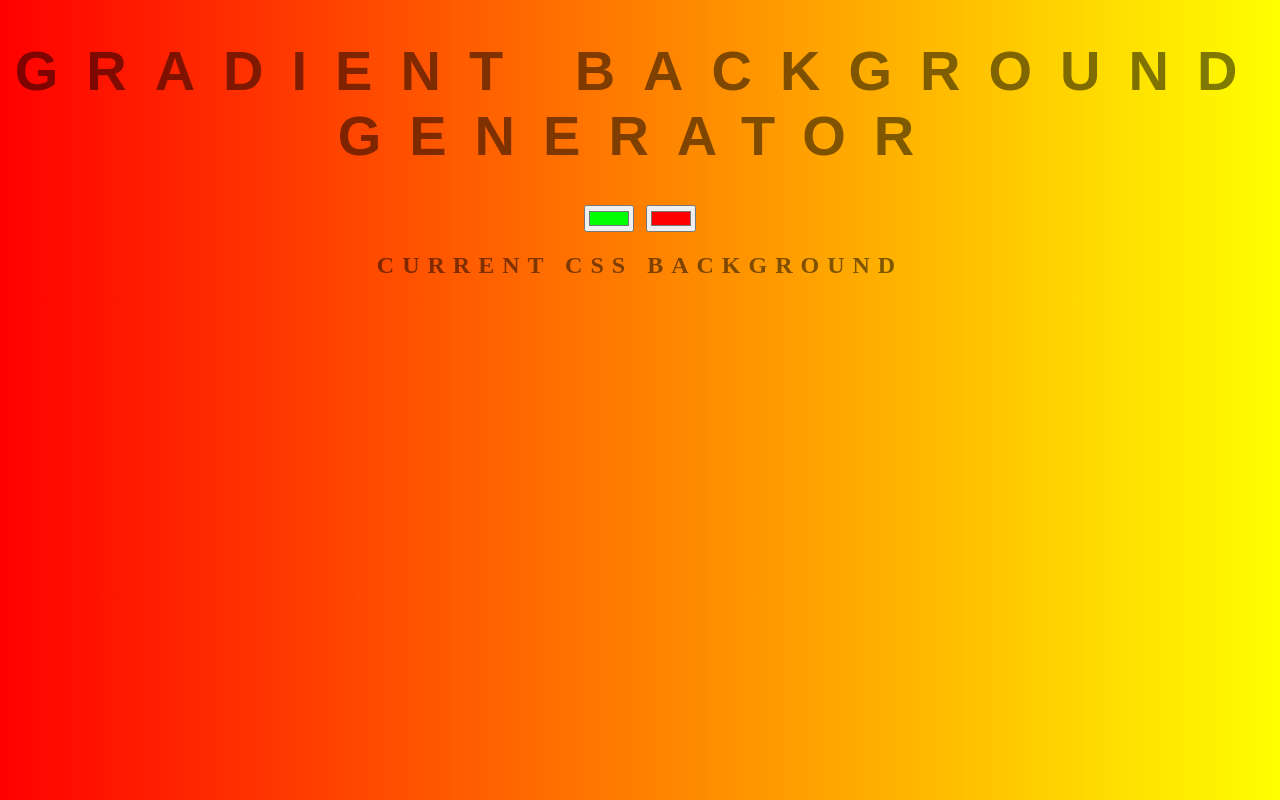
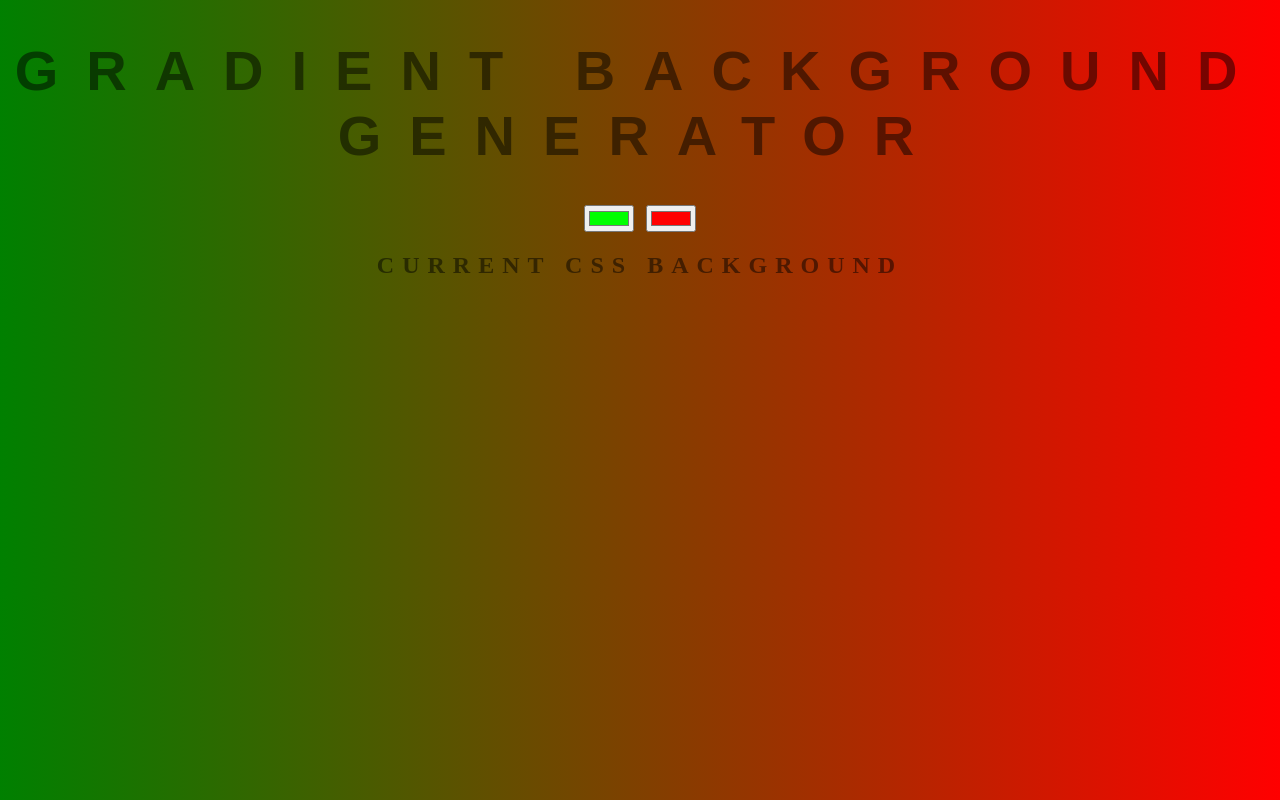
Before and after one commit to VelizarStavrev/GradientBG, a plain HTML site: page index.html in a window 1280 px wide. Drawn offline with Linux system fonts and the light colour scheme.

Commit message:
Fixing colors

```diff
--- a/style.css
+++ b/style.css
@@ -5,7 +5,7 @@ body {
     text-transform: uppercase;
     letter-spacing: .5em;
     top: 15%;
-	background: linear-gradient(to right, red , yellow); /* Standard syntax */
+	background: linear-gradient(to right, green , red); /* Standard syntax */
 }
 
 h1 {
```
